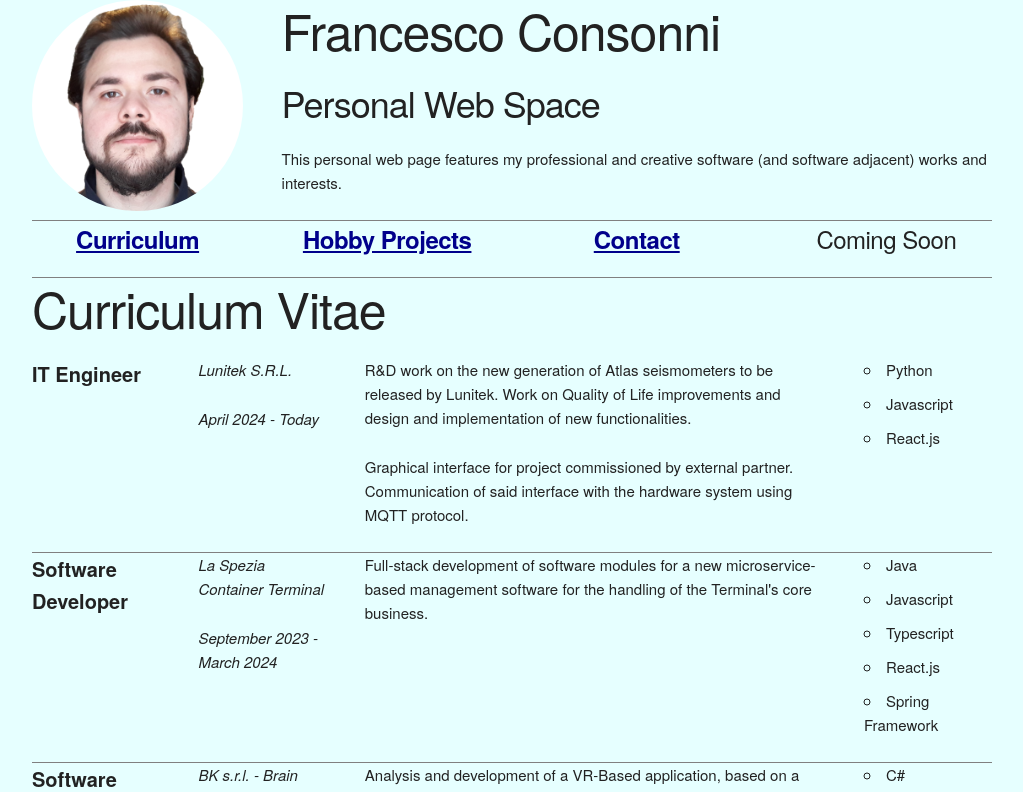
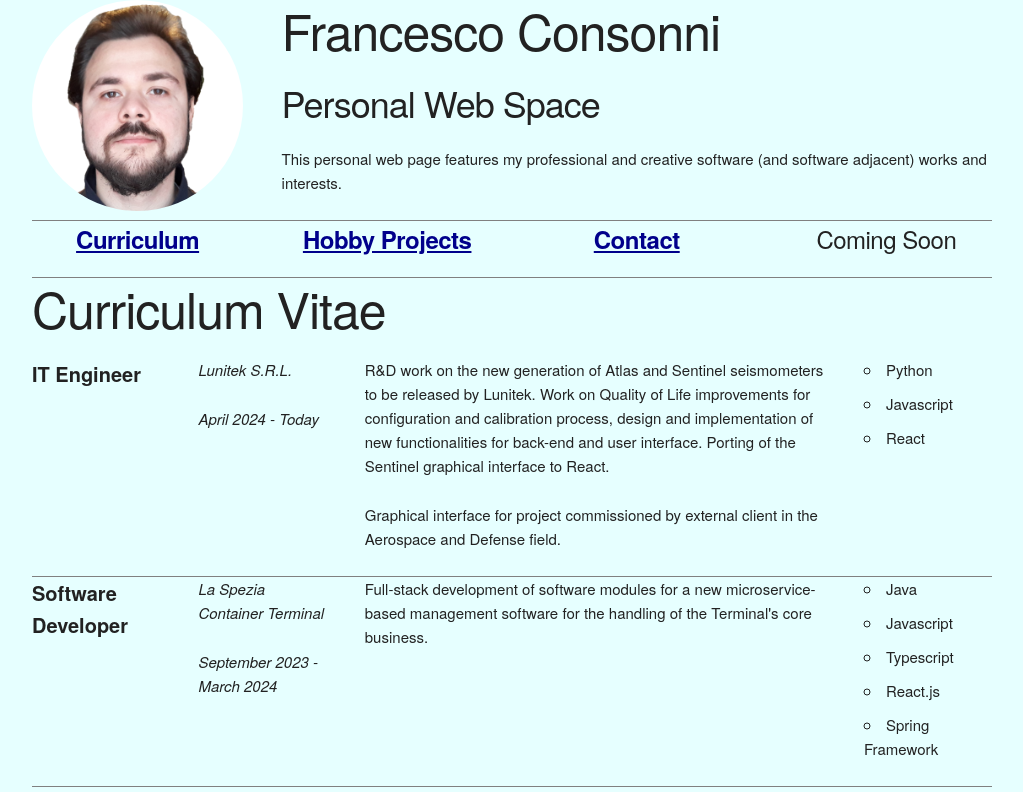
Before and after one commit to FrancescoConso/francescoconso.github.io, a React (Vite) app: page / in a window 1280 px wide. Shown: the top 792 px of the page, without its empty margins (128-1151 px from the left). Built offline with nearby package versions, Linux system fonts and the light colour scheme.

Commit message:
added john shotgun project, updated cv and added live coding video

```diff
--- a/src/Pages/Curriculum.tsx
+++ b/src/Pages/Curriculum.tsx
@@ -14,17 +14,22 @@ export function Curriculum() {
           </div>
           <div className="six columns">
             <p>
-              R&D work on the new generation of Atlas seismometers to be released by Lunitek. Work on Quality of Life improvements and design and implementation of new functionalities.
+              R&D work on the new generation of Atlas and Sentinel seismometers
+              to be released by Lunitek. Work on Quality of Life improvements
+              for configuration and calibration process, design and
+              implementation of new functionalities for back-end and user
+              interface. Porting of the Sentinel graphical interface to React.
             </p>
             <p>
-              Graphical interface for project commissioned by external partner. Communication of said interface with the hardware system using MQTT protocol.
+              Graphical interface for project commissioned by external client in
+              the Aerospace and Defense field.
             </p>
           </div>
           <div className="two columns">
             <ul>
               <li>Python</li>
               <li>Javascript</li>
-              <li>React.js</li>
+              <li>React</li>
             </ul>
           </div>
         </div>
--- a/src/Pages/Hobby.tsx
+++ b/src/Pages/Hobby.tsx
@@ -11,6 +11,31 @@ export function Hobby() {
           to take advantage of its FOSS model and have full control over what I
           do and create with it.
         </p>
+        <div className="row">
+          <div className="three columns">
+            <img
+              className="u-max-full-width hobby-image"
+              src="https://img.itch.zone/aW1nLzE3MzI1MzIzLnBuZw==/original/OBamKD.png"
+            ></img>
+          </div>
+          <div className="nine columns">
+            <h4>
+              <a href="https://francescoconso.itch.io/john-shotgun-tech-demo">
+                John Shotgun [TECH DEMO]
+              </a>
+            </h4>
+            <p>
+              The project started with the idea of having a shooter game where
+              mobility was strongly dependant on aiming and shooting the gun.
+              The character is coded as a rigidbody, and shooting the gun
+              applies a varying force to it, that would let you jump higher or
+              further. However, it got to a point where it was more tedious than
+              fun to code, and I was not satisified with the final result.
+              Rather than let it die I decided to create a tech demo and upload
+              it for posterity.
+            </p>
+          </div>
+        </div>
         <div className="row">
           <div className="three columns">
             <img
@@ -43,12 +68,12 @@ export function Hobby() {
           </div>
           <div className="nine columns">
             <h4>
-              <a href="https://francescoconso.github.io/3d-maze/">
-                3d-maze
-              </a>
+              <a href="https://francescoconso.github.io/3d-maze/">3d-maze</a>
             </h4>
             <p>
-              An experiment on deploying a Godot 3.5 application to a GitHub Pages website. It's also a tribute to the classic 3D Maze screensaver. Try to reach the center!
+              An experiment on deploying a Godot 3.5 application to a GitHub
+              Pages website. It's also a tribute to the classic 3D Maze
+              screensaver. Try to reach the center!
             </p>
           </div>
         </div>
@@ -61,14 +86,20 @@ export function Hobby() {
               src="assets/livecoding.jpg"
             ></img>
           </div>
-          <div className="nine columns">
+          <div className="six columns">
             <p>
               In 2023 I learned about Live Coding and I got immediately invested
               in it. I am especially interested in the visuals creation aspect
               of it. To the left here's one of the few (confused) pictures I
               took at the first event I attended as a musician / visualist in
-              December 2023.
+              December 2023. The video is a snippet from the live visuals I did for a private party
+              in August 2024.
             </p>
+          </div>
+          <div className="three columns">
+            <video controls className="u-max-full-width">
+              <source src="assets/kaleid.mp4" />
+            </video>
           </div>
         </div>
         {/* THIS COMMENT IS A SEPARATOR */}
```
Also changed, not shown: 2 other files (tests, documents, lock files or other folders).
